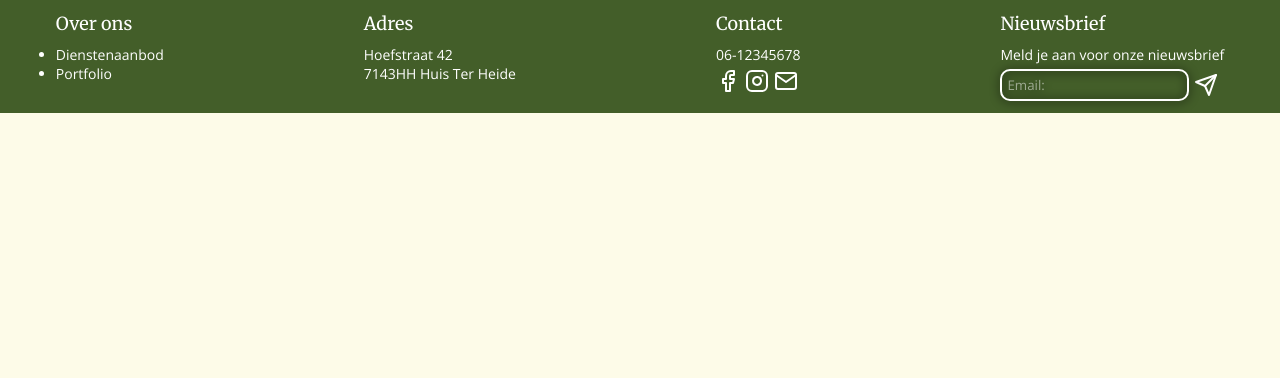
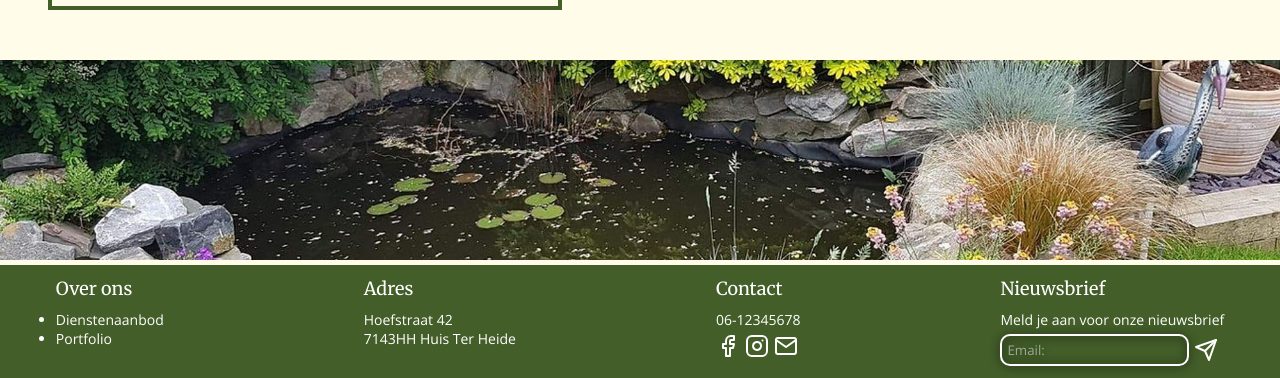
Before and after one commit to xbNkY/hoogendijk-hoveniers-website, a PHP site: page / in a window 1280 px wide. Shown: the part 705-1083 px from the top of the page. Before the commit the page ends 818 px from the top, so only its background shows below. Run offline with PHP 8.4, Linux system fonts and the light colour scheme.

Commit message:
foto toegevoegd

```diff
--- a/css/homepage.css
+++ b/css/homepage.css
@@ -34,7 +34,7 @@
   display: flex;
   flex-direction: row;
   gap: 120px;
-  padding-block: 20px;
+  padding-block: 50px;
   padding-inline: 20px;
   justify-content: center;
 }
@@ -59,3 +59,9 @@
 .slide-arrow:hover {
   cursor: pointer;
 }
+
+.seperator-img {
+  width: 100%;
+  height: 200px;
+  object-fit: cover;
+}
--- a/index.php
+++ b/index.php
@@ -36,6 +36,10 @@
         </div>
     </div>
 
+    <div class="seperator">
+        <img class="seperator-img" src="assets/fotos/bg.jpeg" alt="seperator">
+    </div>
+
 
     <?php include "footer.php" ?>
 
```
Also changed, not shown: assets/fotos/foto.webp (renamed from assets/fotos/a8db60_87f9493ee50244389acb45a8ed75afe4_mv2.webp).
